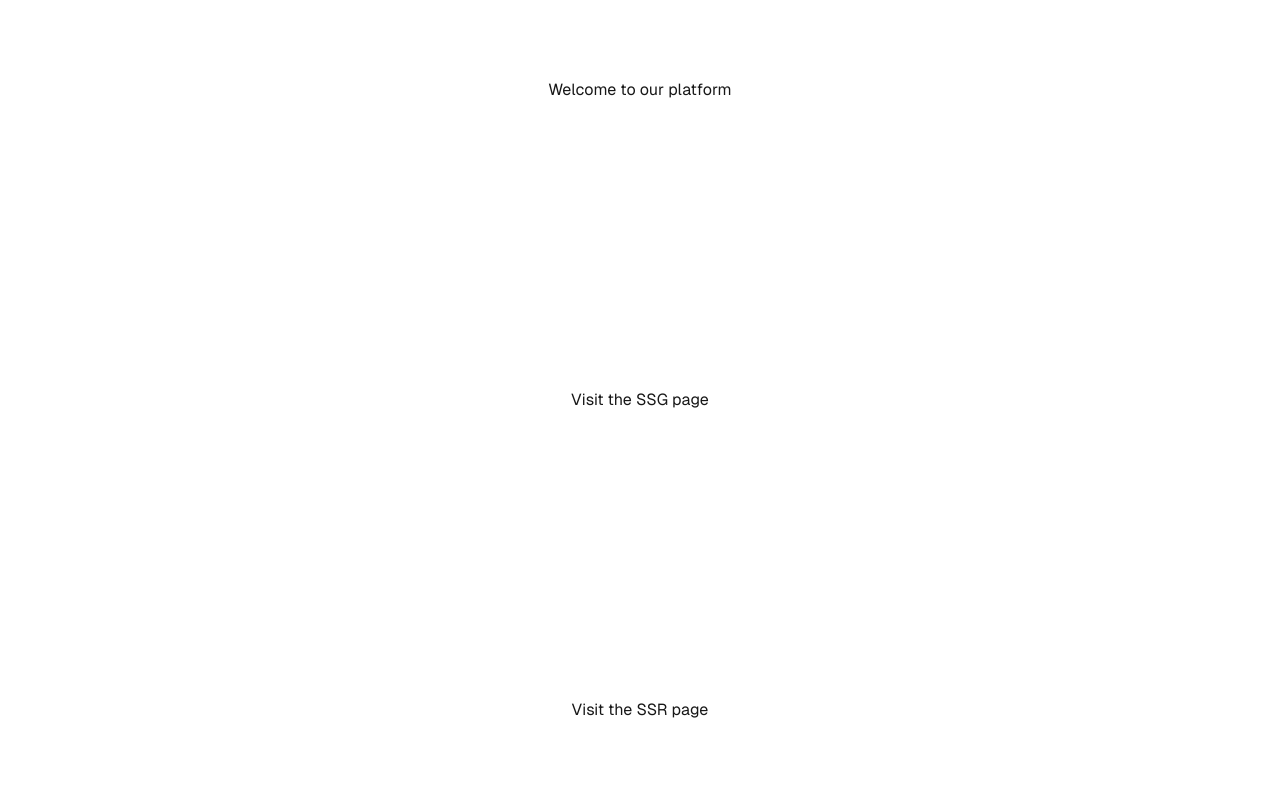
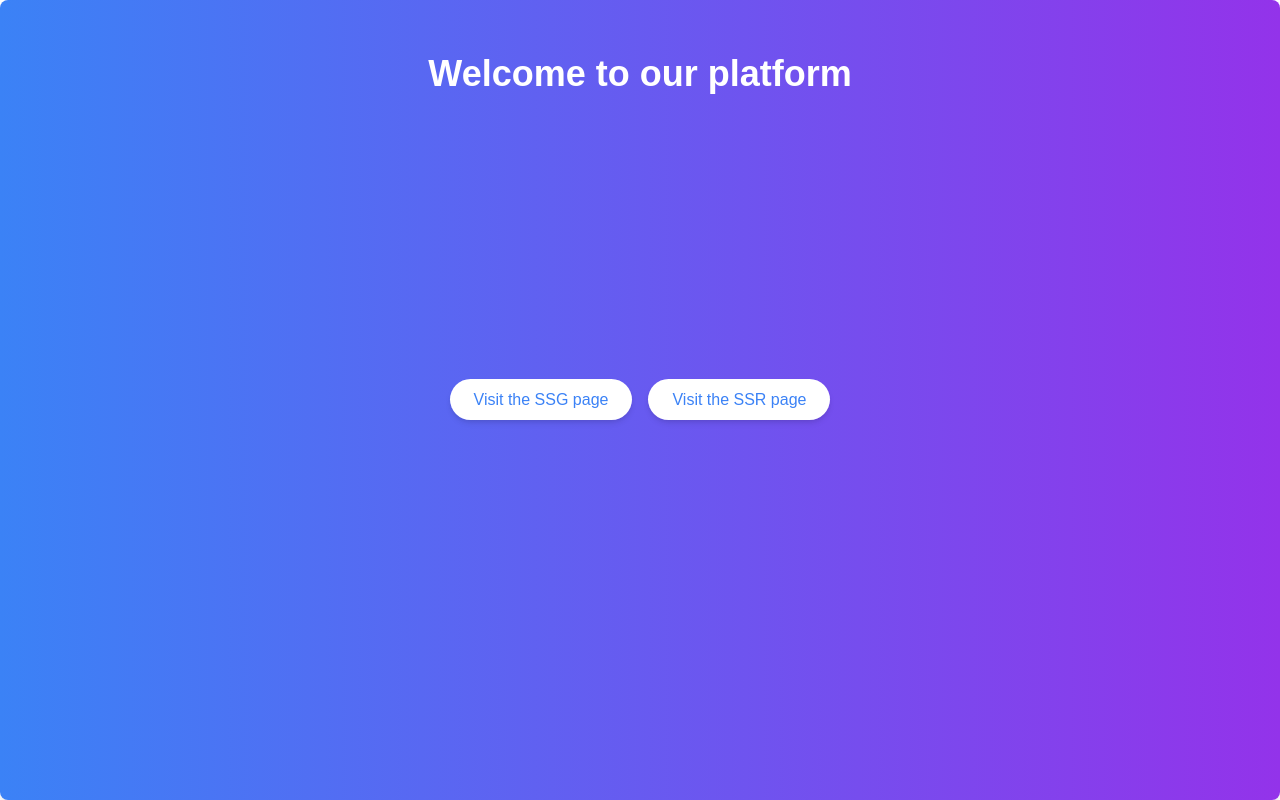
Before and after one commit to kendoriddy/next-app, a Next.js app: page / in a window 1280 px wide. Built offline with nearby package versions, Linux system fonts and the light colour scheme.

Commit message:
design of welcome page complete

```diff
--- a/src/pages/index.tsx
+++ b/src/pages/index.tsx
@@ -16,11 +16,21 @@ const geistMono = localFont({
 export default function Home() {
   return (
     <div
-      className={`${geistSans.variable} ${geistMono.variable} grid grid-rows-[20px_1fr_20px] items-center justify-items-center min-h-screen p-8 pb-20 gap-16 sm:p-20 font-[family-name:var(--font-geist-sans)]`}
+      className={`${geistSans.variable} ${geistMono.variable} grid grid-rows-[20px_1fr_20px] items-center justify-items-center min-h-screen p-8 pb-20 gap-16 sm:p-20 bg-gradient-to-r from-blue-500 to-purple-600 text-white rounded-lg shadow-lg`}
     >
-      <h2>Welcome to our platform</h2>
-      <Link href="/ssg/welcome">Visit the SSG page</Link>
-      <Link href="/ssr/welcome">Visit the SSR page</Link>
+      <h2 className="text-4xl font-bold mb-8">Welcome to our platform</h2>
+      <div className="flex flex-col sm:flex-row gap-4">
+        <Link href="/ssg/welcome">
+          <span className="bg-white text-blue-500 px-6 py-3 rounded-full shadow-md hover:bg-blue-500 hover:text-white transition duration-300">
+            Visit the SSG page
+          </span>
+        </Link>
+        <Link href="/ssr/welcome">
+          <span className="bg-white text-blue-500 px-6 py-3 rounded-full shadow-md hover:bg-blue-500 hover:text-white transition duration-300">
+            Visit the SSR page
+          </span>
+        </Link>
+      </div>
     </div>
   );
 }
--- a/src/pages/ssg/welcome/index.tsx
+++ b/src/pages/ssg/welcome/index.tsx
@@ -1,31 +1,39 @@
-import { FaCheckCircle } from "react-icons/fa";
+import { FaCheckCircle, FaRegCheckCircle } from "react-icons/fa";
 import Link from "next/link";
+import Image from "next/image";
 
 const WelcomePageSSG = () => {
   return (
-    <div className="min-h-screen flex flex-col items-center justify-center bg-gray-100 p-5">
-      <img src="/shopping_image.png" alt="Shopping" className="mb-8 w-1/2 h-auto" />
-      <h1 className="text-3xl font-bold mb-4 text-gray-800">Welcome to ShopEasy</h1>
-      <p className="text-lg mb-6 text-gray-600">
-        Shop easily with the best app for all your shopping needs.
+    <div className="min-h-screen p-5 flex flex-col justify-between items-center bg-white">
+      <div className="flex flex-col items-center justify-center">
+        <Image
+          src="/sale.svg"
+          alt="Welcome image"
+          width={20}
+          height={20}
+          className="mb-8 w-1/2 h-auto"
+        />
+        <h1 className="text-3xl font-bold mb-4 text-gray-800">Welcome</h1>
+        <p className="text-lg text-center mb-6 text-gray-600">
+          The safest platform to shop from social media vendors.
         </p>
 
-      <ul className="space-y-4 mb-6">
+        <ul className="space-y-4 mb-6 py-3 px-4 rounded-xl border-[#8A226F] border-[0.5px] bg-[#FFEAFA]">
           {[
             "Easy shopping experience",
             "Best prices available",
             "Wide range of products",
             "Seamless checkout process",
           ].map((reason, index) => (
-          <li key={index} className="flex items-center text-lg">
-            <FaCheckCircle className="text-green-500 mr-2" />
+            <li key={index} className="flex gap-2 items-center text-lg">
+              <Image src="/check_circle.svg" alt="Check icon" width={20} height={20} />
               {reason}
             </li>
           ))}
         </ul>
-
-      <Link href="/ssg/onboarding">
-        <span className="px-6 py-3 bg-blue-600 text-white font-bold rounded-lg hover:bg-blue-500 transition">
+      </div>
+      <Link href="/ssg/onboarding" className="w-full">
+        <span className="px-2.5 py-2.5 w-full rounded-[90px] bg-[#8A226F] text-white font-bold hover:bg-pink-950 transition flex items-center justify-center">
           Get Started
         </span>
       </Link>
```
Also changed, not shown: public/check_circle.svg (added), public/sale.svg (added). Lines whose indentation alone changed are shown as unchanged.
